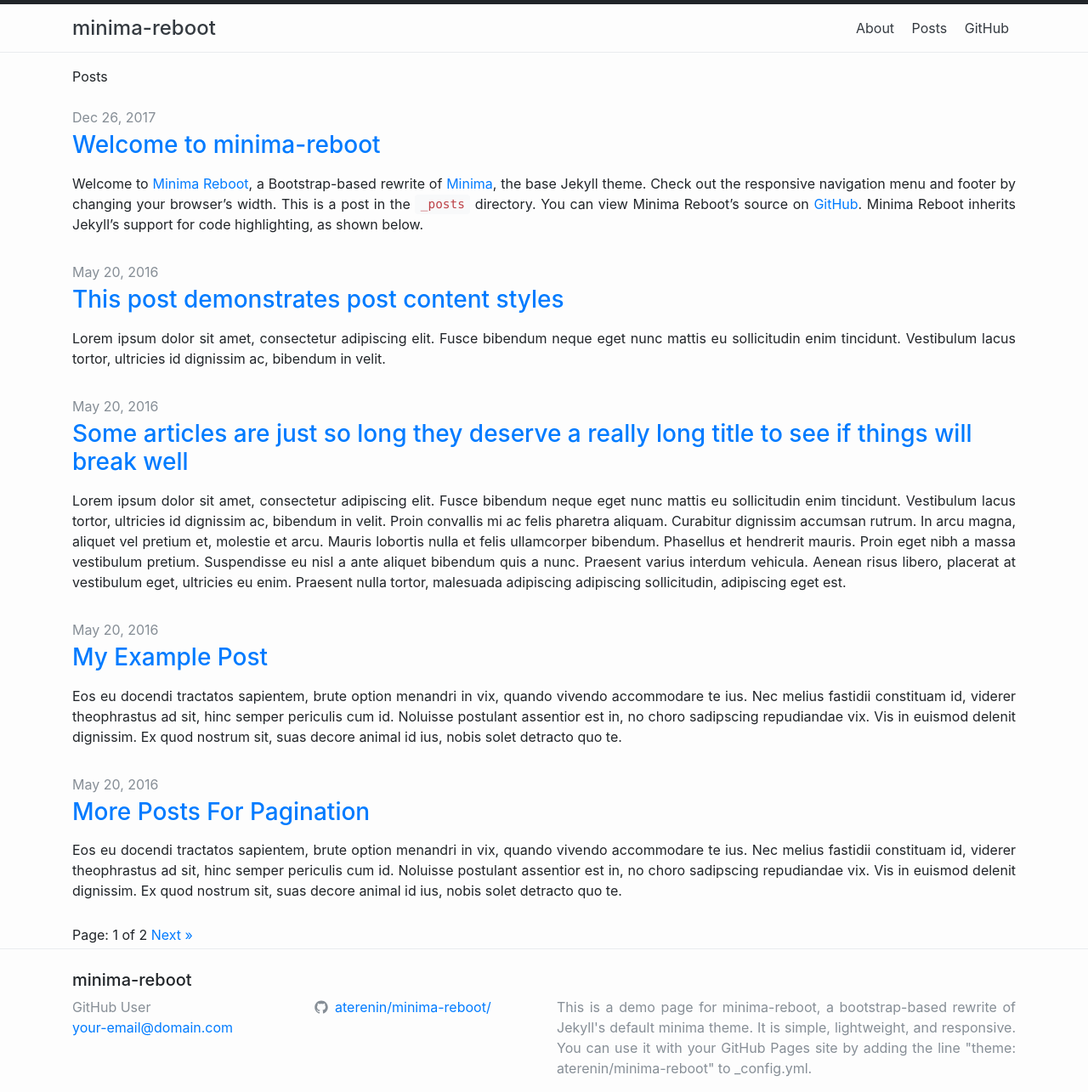
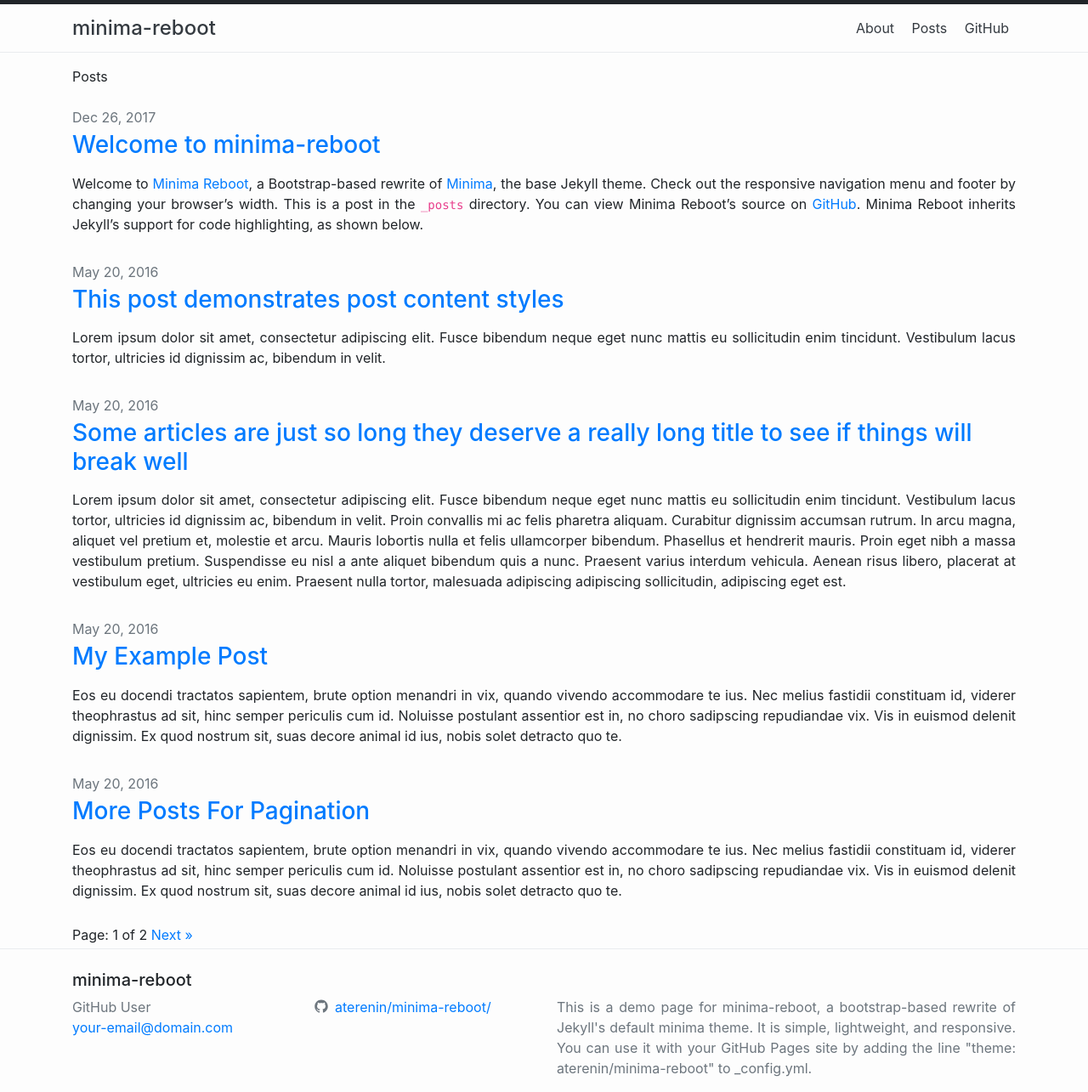
Before and after one commit to aterenin/minima-reboot, a Jekyll site: the page built from index.html, in a window 1280 px wide. Shown: the whole page at 85% size. Built offline with Jekyll 4.4.1, drawn with Linux system fonts in a browser that asks for light colours; the list of posts is cut into pages by our own code.

Commit message:
updated bootstrap version to 4.0 release

```diff
--- a/_includes/head.html
+++ b/_includes/head.html
@@ -3,7 +3,7 @@
   <meta http-equiv="X-UA-Compatible" content="IE=edge">
   <meta name="viewport" content="width=device-width, initial-scale=1">
 
-  <link rel="stylesheet" href="https://maxcdn.bootstrapcdn.com/bootstrap/4.0.0-beta.2/css/bootstrap.min.css" integrity="sha384-PsH8R72JQ3SOdhVi3uxftmaW6Vc51MKb0q5P2rRUpPvrszuE4W1povHYgTpBfshb" crossorigin="anonymous">
+  <link rel="stylesheet" href="https://maxcdn.bootstrapcdn.com/bootstrap/4.0.0/css/bootstrap.min.css" integrity="sha384-Gn5384xqQ1aoWXA+058RXPxPg6fy4IWvTNh0E263XmFcJlSAwiGgFAW/dAiS6JXm" crossorigin="anonymous">
 
   <link rel="stylesheet" href="{{ "/assets/main.css" | relative_url }}">
   <link rel="canonical" href="{{ page.url | replace:'index.html','' | absolute_url }}">
```
Also changed, not shown: minima-reboot.gemspec.
